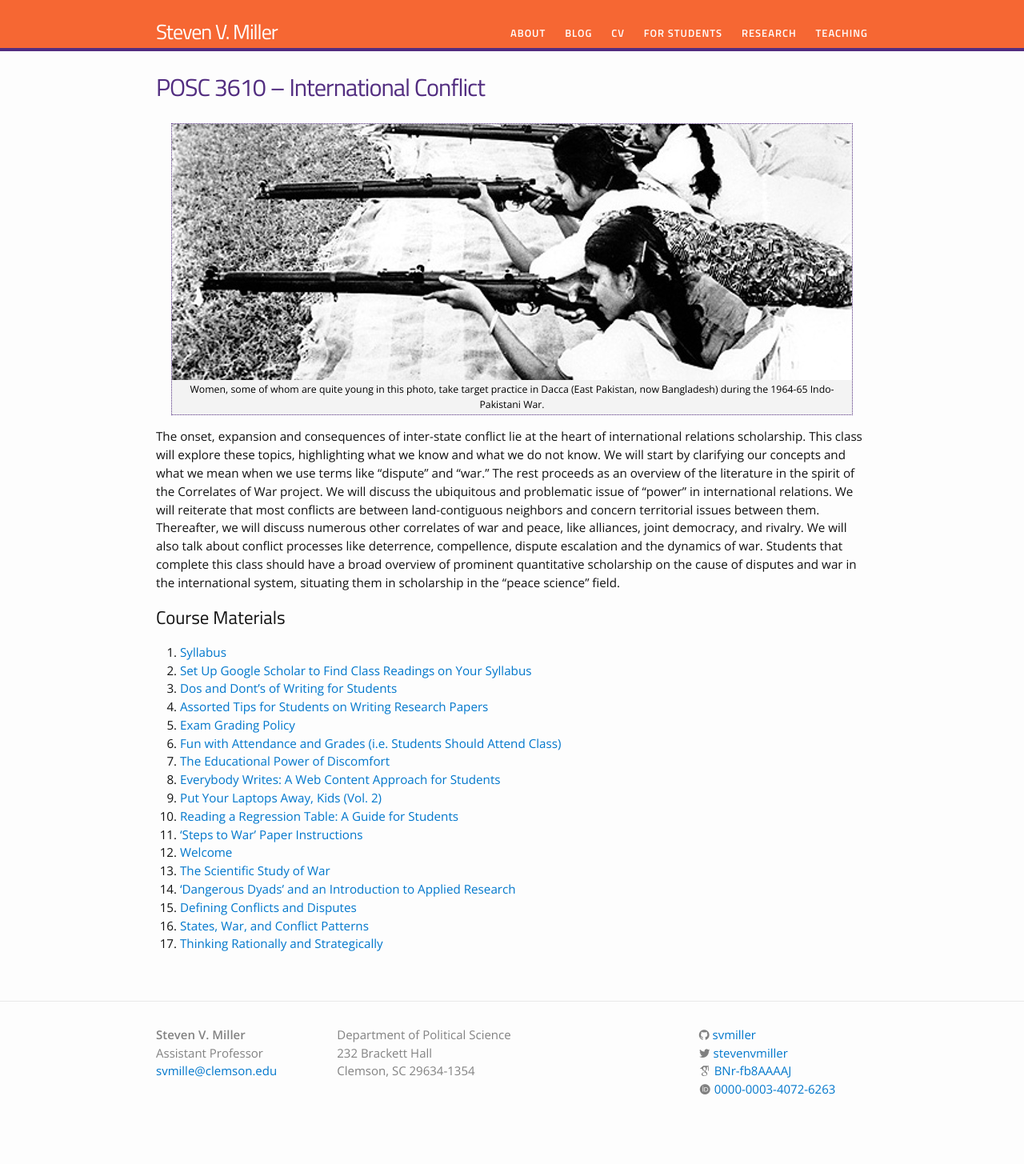
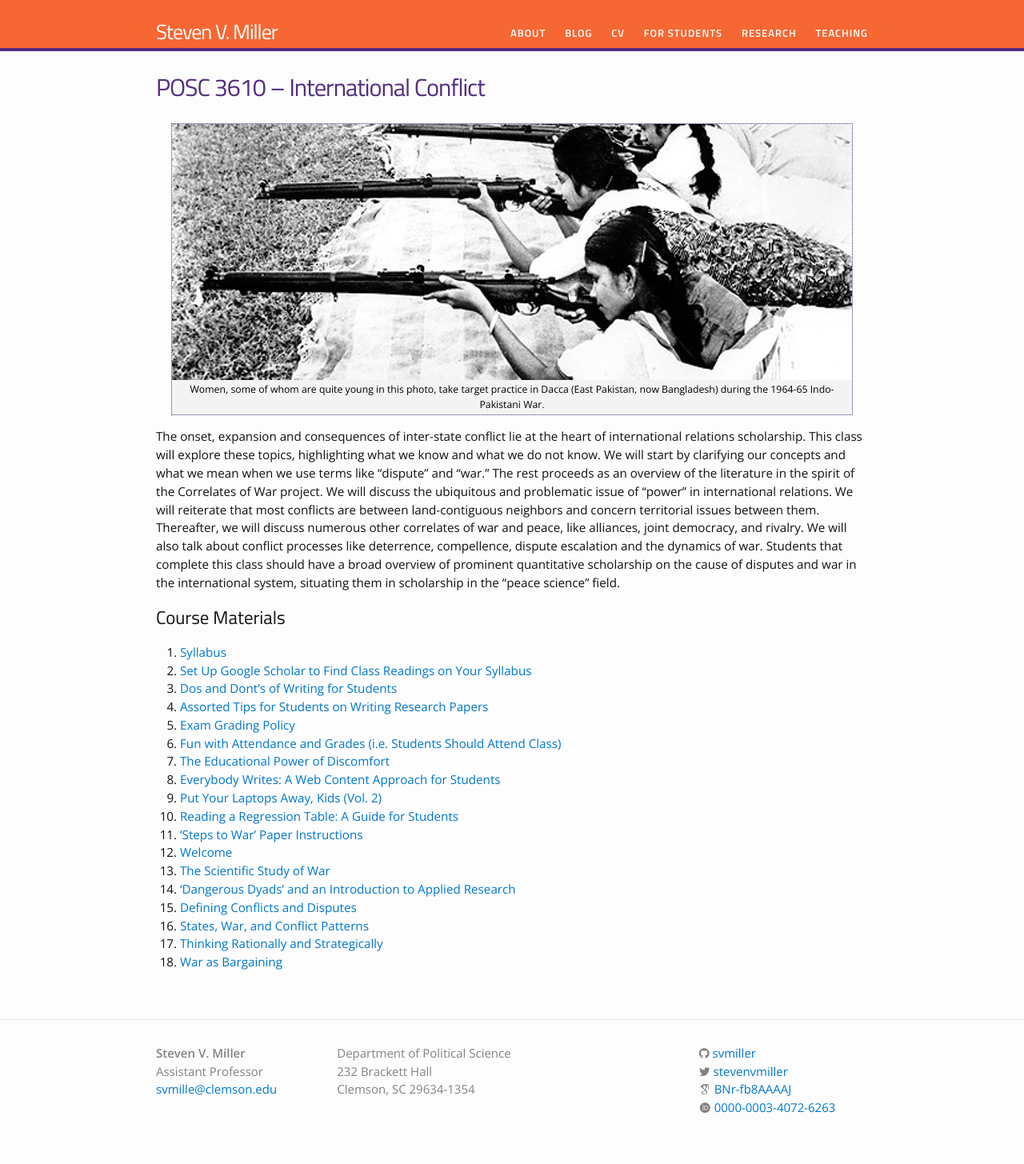
Before and after one commit to svmiller/svmiller.github.io, a Jekyll site: the page built from teaching/posc-3610.md, in a window 1280 px wide. Shown: the whole page at 80% size. Built offline with Jekyll 4.4.1, drawn with Linux system fonts in a browser that asks for light colours; nearby versions of some CDN libraries; some web fonts are replaced; before the commit the page ends 1432 px from its top, so only the background shows below that.

Commit message:
add lecture 02.01.2018

```diff
--- a/teaching/posc-3610.md
+++ b/teaching/posc-3610.md
@@ -28,6 +28,7 @@ The onset, expansion and consequences of inter-state conflict lie at the heart o
 14. [Defining Conflicts and Disputes](https://www.dropbox.com/s/vkhb32fk40aa559/posc3610-lecture-defining-conflict-disputes.pdf?dl=0)
 15. [States, War, and Conflict Patterns](https://www.dropbox.com/s/6qfz38myn4zprva/posc3610-lecture-states-war-mid-patterns.pdf?dl=0)
 16. [Thinking Rationally and Strategically](https://www.dropbox.com/s/ye1pqtk2ux12guh/posc3610-lecture-rationality-1.pdf?dl=0)
+17. [War as Bargaining](https://www.dropbox.com/s/obf9eg805pmnqmv/posc3610-lecture-rationality-2.pdf?dl=0)
 
 
 <!--
```
